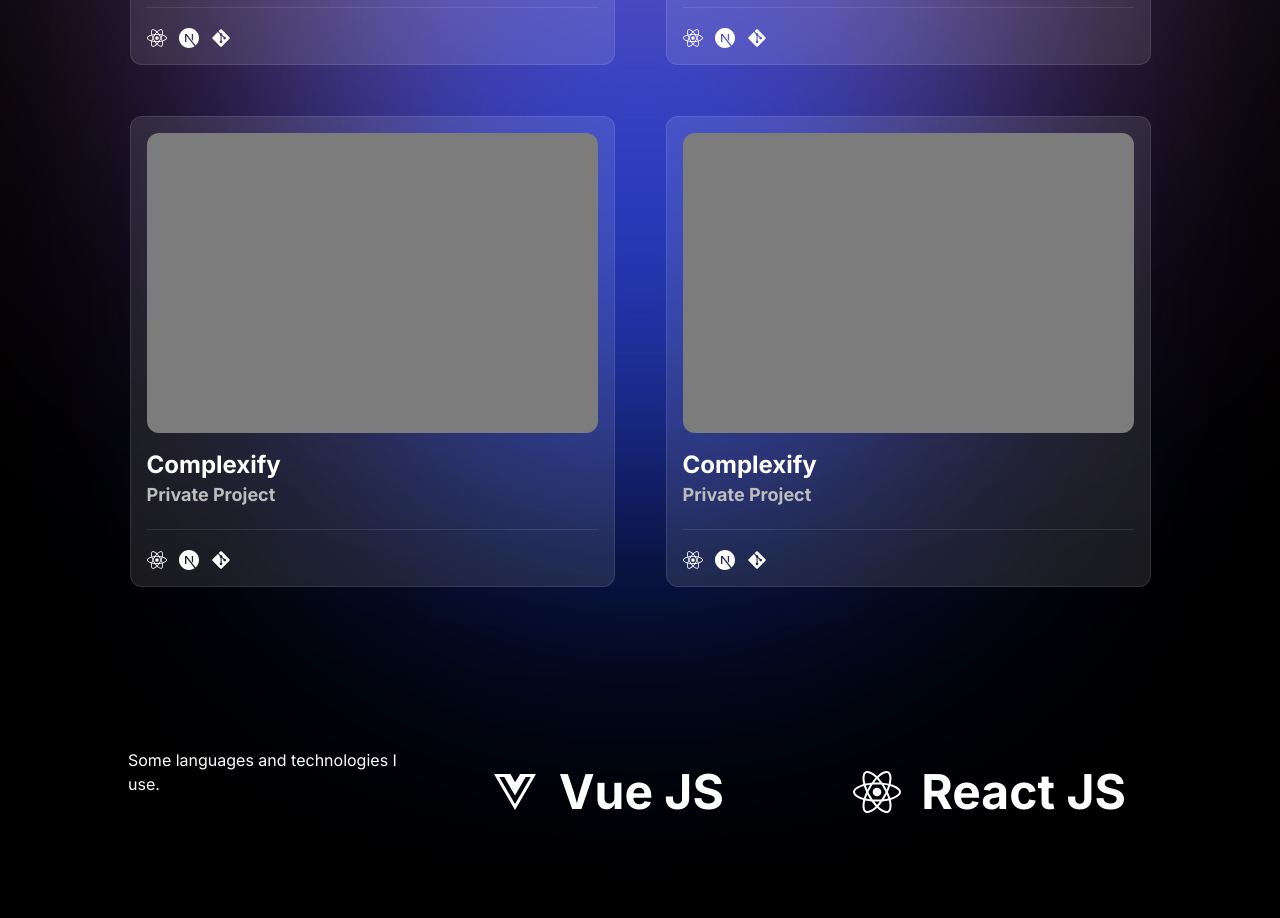
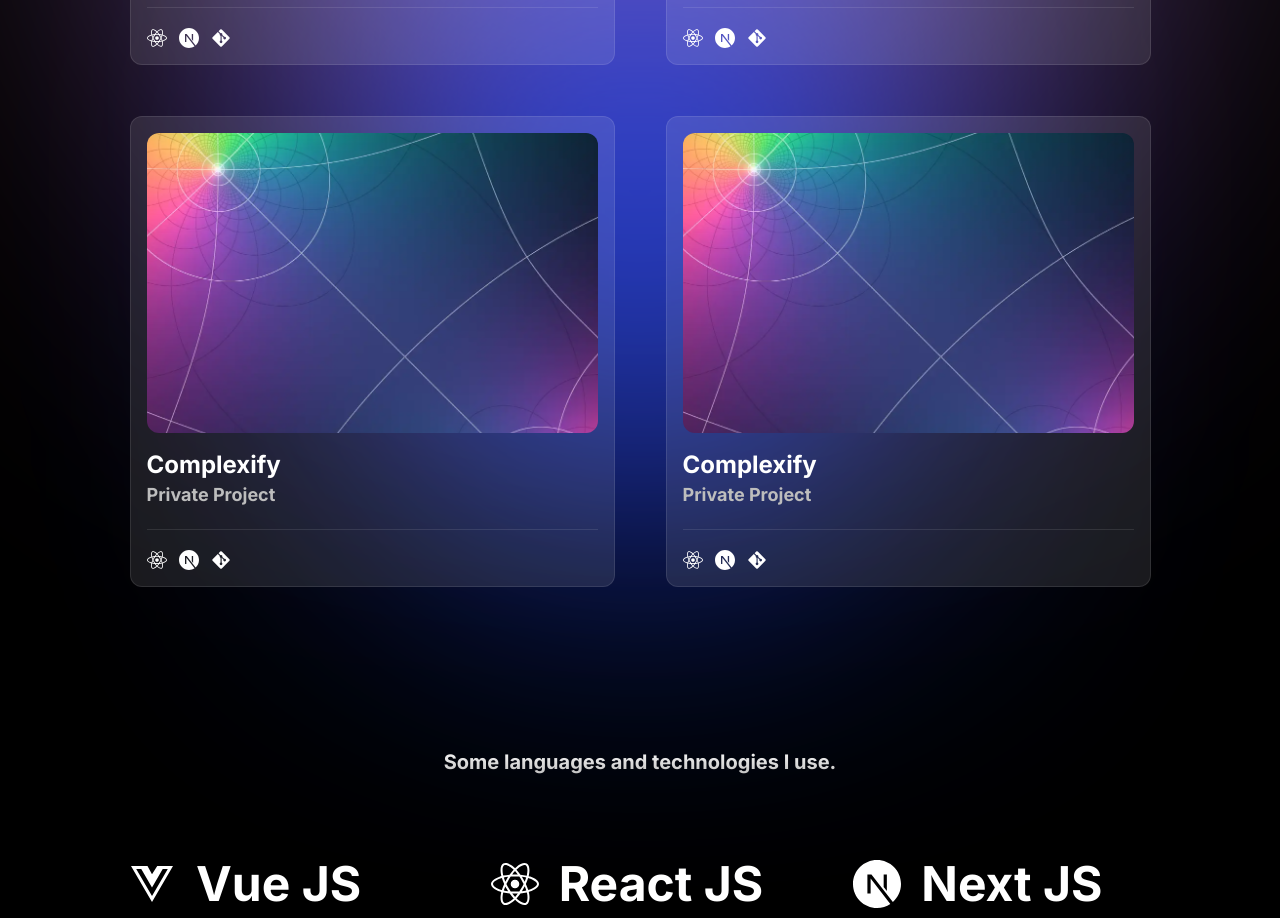
Before and after one commit to MarioDiCaprio/portfolio-v2, a Next.js app: page / in a window 1280 px wide. Shown: the part 1120-2038 px from the top of the page. Built offline with nearby package versions, Linux system fonts and the light colour scheme.

Commit message:
Added more stuff

```diff
--- a/package.json
+++ b/package.json
@@ -9,6 +9,7 @@
     "lint": "next lint"
   },
   "dependencies": {
+    "motion": "^12.5.0",
     "next": "15.2.1",
     "react": "^19.0.0",
     "react-dom": "^19.0.0",
--- a/src/components/app/AboutMe.tsx
+++ b/src/components/app/AboutMe.tsx
@@ -3,9 +3,9 @@ import React from "react";
 
 const AboutMe: React.FC = () => (
     <section className="w-full max-w-3xl mx-auto mt-30 flex flex-col items-center gap-8">
-        <h1 className="text-xl font-bold text-gradient-white">
+        <header className="text-xl font-bold text-gradient-white">
             A Little About Myself
-        </h1>
+        </header>
         <p className="text-5xl text-center font-bold leading-17">
             I love playing chess, going to the gym, and exploring different
             cultures around the world.
--- a/src/components/app/Projects.tsx
+++ b/src/components/app/Projects.tsx
@@ -1,9 +1,12 @@
-import React from "react";
+"use client"
+
+import React, {useRef, useState} from "react";
 import { FaGitAlt as GitIcon } from "react-icons/fa6";
 import { BiLogoTypescript as TypeScriptIcon } from "react-icons/bi";
 import { FaReact as ReactIcon } from "react-icons/fa";
 import { SiNextdotjs as NextIcon } from "react-icons/si";
 import { FaVuejs as VueIcon } from "react-icons/fa";
+import {motion, useScroll, useTransform} from "framer-motion";
 
 
 type Technology = 'git' | 'typescript' | 'react' | 'next' | 'vue';
@@ -27,11 +30,25 @@ interface ProjectProps {
 }
 
 const Project: React.FC<ProjectProps> = (props) => {
+    const imgContainerRef = useRef(null);
+    const { scrollYProgress } = useScroll({
+        target: imgContainerRef,
+        offset: ["start end", "end start"]
+    });
+    const translateY = useTransform(scrollYProgress, p => -p * 0.3 * 100 + '%');
+
     return (
         <article className="p-[1.5px] rounded-xl border-gradient cursor-pointer select-none">
+
             <div className="p-4 rounded-xl bg-white/10 border border-white/10">
-                <div className="w-full h-[300px] mb-4 rounded-xl bg-white-500">
-
+                <div ref={imgContainerRef} className="w-full h-[300px] mb-4 rounded-xl overflow-hidden">
+                    <motion.figure style={{ translateY, height: '50vh' }}>
+                        <motion.img
+                            src="/app/projects/complexify.webp"
+                            alt="Complexify"
+                            className="h-full object-cover"
+                        />
+                    </motion.figure>
                 </div>
                 <h3 className="text-2xl font-bold">
                     {props.title}
--- a/src/components/app/TechStack.tsx
+++ b/src/components/app/TechStack.tsx
@@ -16,21 +16,21 @@ interface TechnologyProps {
 
 const Technology: React.FC<TechnologyProps> = (props) => {
     return (
-        <div className={`py-5 flex items-center gap-5 text-5xl text-white font-bold duration-300 ${props.className}`}>
+        <article className={`py-5 flex items-center gap-5 text-5xl text-white font-bold duration-300 ${props.className}`}>
             {props.icon}
             <span>
                 {props.title}
             </span>
-        </div>
+        </article>
     );
 }
 
 const TechStack: React.FC = () => {
     return (
         <section className="w-full max-w-5xl mx-auto mt-40 grid grid-cols-3 gap-16">
-            <div className="">
+            <header className="col-span-3 text-center text-xl font-bold text-gradient-white">
                 Some languages and technologies I use.
-            </div>
+            </header>
             <Technology title="Vue JS" icon={<VueIcon />} className="hover:text-[#3fb883]"/>
             <Technology title="React JS" icon={<ReactIcon />} className="hover:text-[#00d8fe]"/>
             <Technology title="Next JS" icon={<NextIcon />}/>
```
Also changed, not shown: public/app/projects/complexify.webp (added), 1 other file (tests, documents, lock files or other folders).
